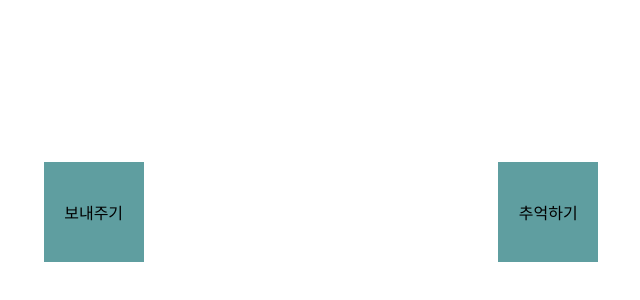
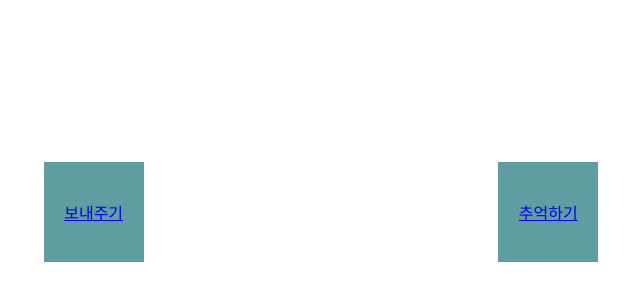
Before and after one commit to cloud-duster/cloud-duster-fe, a React (Vite) app: page / in a window 1280 px wide. Shown: the part 196-496 px from the top of the page, without its empty margins (319-959 px from the left). Built offline with nearby package versions, Linux system fonts and the light colour scheme.

Commit message:
feat(#7): 라우팅 적용 및 변수 분리

```diff
--- a/src/App.tsx
+++ b/src/App.tsx
@@ -3,12 +3,13 @@ import { Route, Routes } from "react-router-dom";
 import Main from "@/app/Main";
 import Memory from "./app/memory";
 import Farewell from "./app/farewell";
+import Pages from "./routes";
 
 const App = () => {
 	return <Routes>
-		<Route path="/" element={<Main />} />
-		<Route path="/memory" element={<Memory />} />
-		<Route path="/farewell" element={<Farewell />} />
+		<Route path={Pages.Main} element={<Main />} />
+		<Route path={Pages.Memory} element={<Memory />} />
+		<Route path={Pages.Farewell} element={<Farewell />} />
 	</Routes>;
 };
 
--- a/src/app/Main.tsx
+++ b/src/app/Main.tsx
@@ -1,15 +1,17 @@
 import React from "react";
 import "@/css/index.css";
+import { Link } from "react-router-dom";
+import Pages from "@/routes";
 
 const Main = () => {
 	return <div className="container">
 		<button className="left-btn">좌</button>
 		<div className="carousel-track-container">
 			<div className="main-item farewell-wrap">
-				<div>보내주기</div>
+				<Link to={Pages.Farewell}>보내주기</Link>
 			</div>
 			<div className="main-item memory-wrap">
-				<div>추억하기</div>
+				<Link to={Pages.Memory}>추억하기</Link>
 			</div>
 		</div>
 		<button className="right-btn">우</button>
--- /dev/null
+++ b/src/routes/index.ts
@@ -0,0 +1,8 @@
+enum Pages {
+    Main = "/",
+    Farewell = "/farewell",
+    Memory = "/memory"
+}
+
+
+export default Pages;
```
